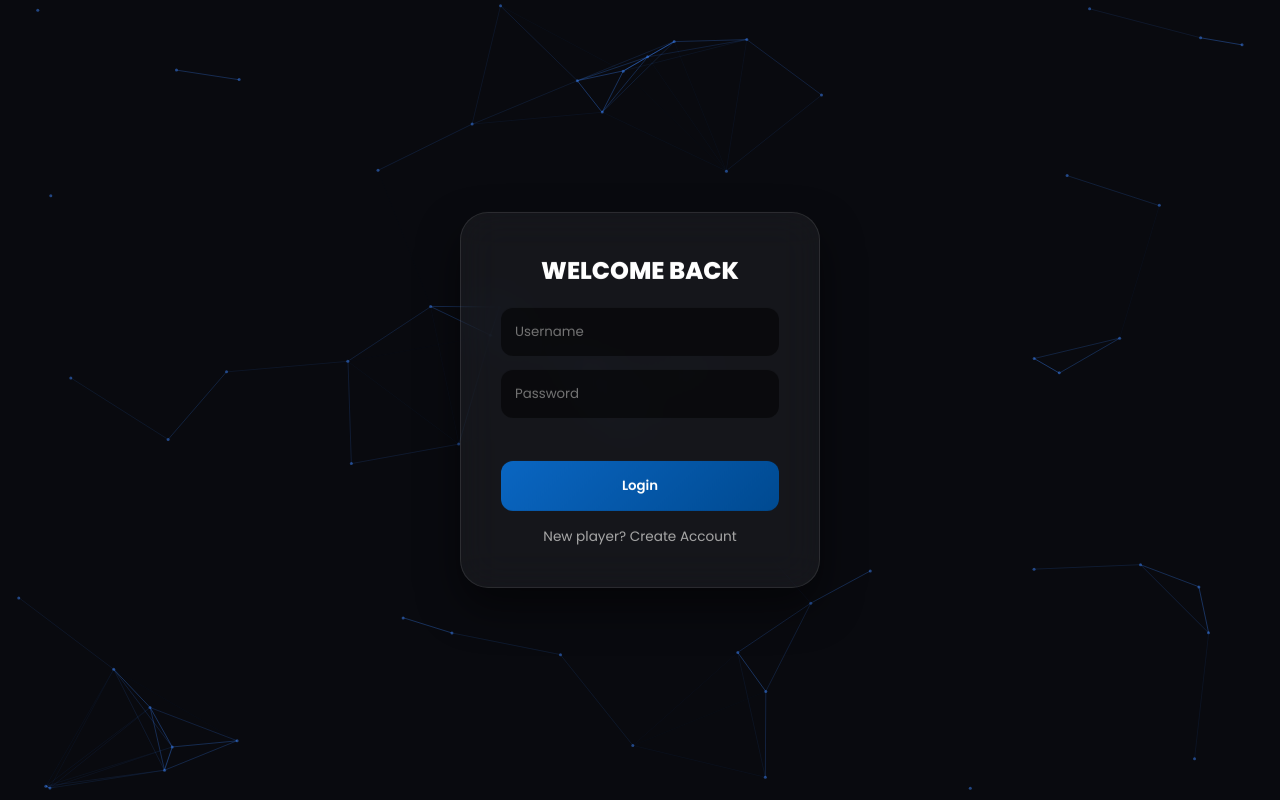
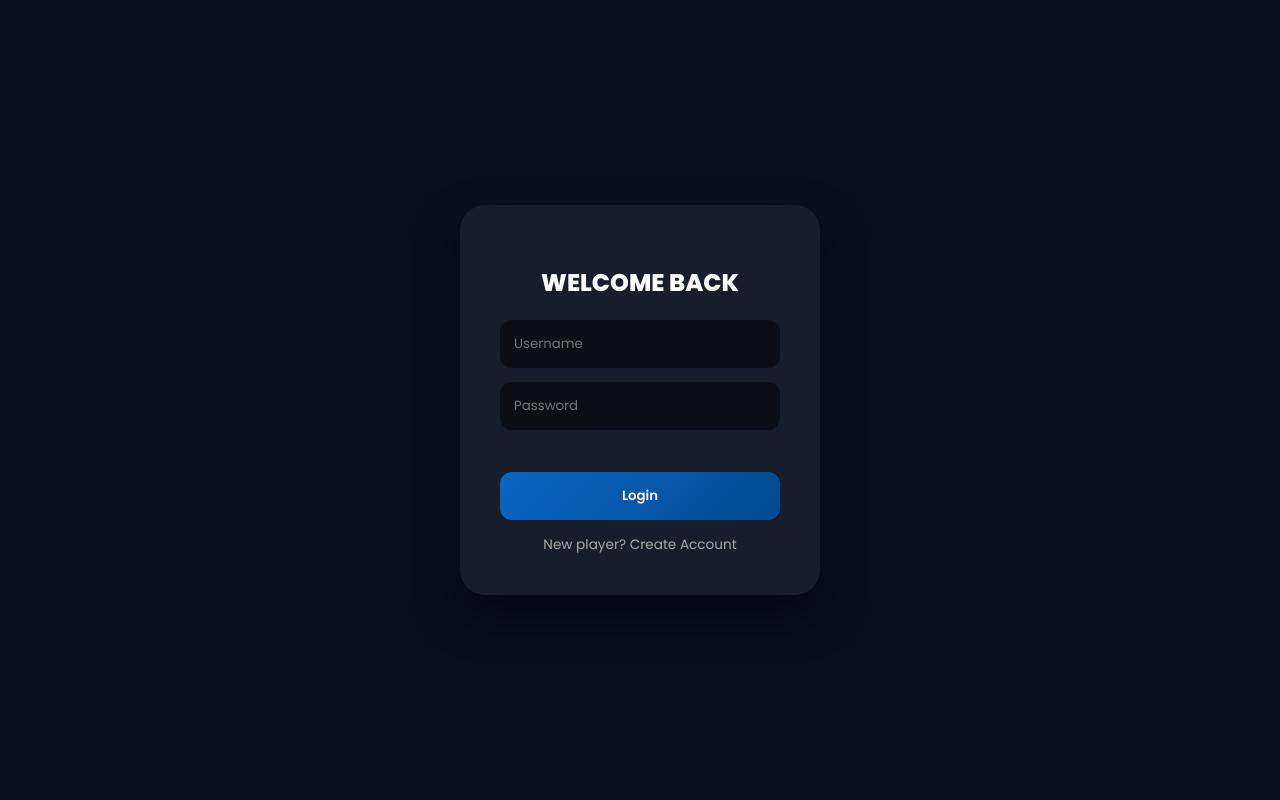
Before and after one commit to charan23bce20122-maker/sudoko6x6-online, a plain HTML site: page index.html in a window 1280 px wide. Both pictures are taken after a click on the element "Already have an account? Login". Drawn offline with Linux system fonts and the light colour scheme.

Commit message:
Update index.html

```diff
--- a/index.html
+++ b/index.html
@@ -4,18 +4,9 @@
 <meta charset="UTF-8">
 <meta name="viewport" content="width=device-width, initial-scale=1.0">
 
-  <!-- PWA Manifest -->
-  <link rel="manifest" href="manifest.json">
-  <meta name="theme-color" content="#0a66c2">
-
-  <!-- App Icons -->
-  <link rel="icon" type="image/png" sizes="192x192" href="icon-192.png">
-  <link rel="icon" type="image/png" sizes="512x512" href="icon-512.png">
-
-  <title>Sudoku 6x6</title>
+<title>Sudoku 6x6 - Login</title>
 
 <link href="https://fonts.googleapis.com/css2?family=Poppins:wght@400;600;800&display=swap" rel="stylesheet">
-  <link rel="stylesheet" href="main.css">
 
 <script src="https://www.gstatic.com/firebasejs/9.22.1/firebase-app-compat.js"></script>
 <script src="https://www.gstatic.com/firebasejs/9.22.1/firebase-database-compat.js"></script>
@@ -23,99 +14,81 @@
 
 <style>
 * { font-family: 'Poppins', sans-serif; box-sizing: border-box; }
-    body { margin: 0; background: #090a0f; color: white; overflow: hidden; }
-    #bgCanvas { position: fixed; inset: 0; z-index: 0; }
+body { margin:0; background:#0a0f1e; color:white; height:100vh; display:flex; align-items:center; justify-content:center; }
 
-    .center-box {
-      position: absolute;
-      top: 50%;
-      left: 50%;
-      transform: translate(-50%, -50%);
-      z-index: 1;
+.card {
+  width:360px;
+  padding:40px;
+  border-radius:25px;
+  background:rgba(255,255,255,0.06);
+  backdrop-filter: blur(20px);
+  box-shadow:0 20px 40px rgba(0,0,0,.5);
+  text-align:center;
 }
 
-    .glass-card {
-      width: 360px;
-      padding: 40px;
-      border-radius: 28px;
-      background: rgba(255,255,255,0.05);
-      backdrop-filter: blur(20px);
-      border: 1px solid rgba(255,255,255,0.1);
-      box-shadow: 0 20px 40px rgba(0,0,0,0.5);
-      text-align: center;
-    }
-
-    h2 { margin-bottom: 20px; font-weight: 800; }
+h2 { font-weight:800; margin-bottom:20px; }
 
 input {
-      width: 100%;
-      padding: 14px;
-      margin-bottom: 14px;
-      border-radius: 12px;
-      border: none;
-      background: rgba(0,0,0,0.5);
-      color: white;
-      outline: none;
+  width:100%;
+  padding:14px;
+  margin-bottom:14px;
+  border-radius:12px;
+  border:none;
+  background:rgba(0,0,0,.5);
+  color:white;
+  outline:none;
 }
 
 button {
-      width: 100%;
-      padding: 15px;
-      border-radius: 12px;
-      border: none;
-      cursor: pointer;
-      background: linear-gradient(135deg,#0a66c2,#004a91);
-      color: white;
-      font-weight: 600;
+  width:100%;
+  padding:14px;
+  border-radius:12px;
+  border:none;
+  background:linear-gradient(135deg,#0a66c2,#004a91);
+  color:white;
+  font-weight:600;
+  cursor:pointer;
 }
 
-    .toggle-link {
-      margin-top: 16px;
-      font-size: 0.85rem;
-      color: #aaa;
-      cursor: pointer;
+.toggle {
+  margin-top:15px;
+  font-size:0.85rem;
+  color:#aaa;
+  cursor:pointer;
 }
 
-    .status-msg {
-      min-height: 1.2rem;
-      margin-bottom: 10px;
-      font-size: 0.8rem;
-      font-weight: 600;
+#msg {
+  min-height:18px;
+  margin-bottom:10px;
+  font-size:0.8rem;
+  font-weight:600;
 }
 </style>
 </head>
 
 <body>
 
-<canvas id="bgCanvas"></canvas>
+<!-- 🔒 AUTO LOGIN CHECK -->
+<script>
+if (localStorage.getItem("gamerName")) {
+  window.location.replace("main.html");
+}
+</script>
 
-<div class="center-box">
-  <div class="glass-card">
-    <h2 id="formTitle">SIGN UP</h2>
+<div class="card">
+  <h2 id="title">SIGN UP</h2>
 
-    <input id="userInput" placeholder="Username" maxlength="15">
-    <input id="passInput" type="password" placeholder="Password">
+  <input id="username" placeholder="Username" maxlength="15">
+  <input id="password" type="password" placeholder="Password">
 
-    <div id="statusMsg" class="status-msg"></div>
+  <div id="msg"></div>
 
-    <button id="mainBtn" onclick="handleSubmit()">Create Account</button>
+  <button id="btn" onclick="submitForm()">Create Account</button>
 
-    <div class="toggle-link" onclick="toggleMode()">
-      <span id="toggleText">Already have an account? Login</span>
+  <div class="toggle" onclick="toggleMode()" id="toggleText">
+    Already have an account? Login
   </div>
 </div>
-</div>
-
-<script src="motion.js"></script>
-
-<!-- Service Worker Registration -->
-<script>
-if ("serviceWorker" in navigator) {
-  navigator.serviceWorker.register("service-worker.js")
-  .then(() => console.log("Service Worker Registered"))
-  .catch(err => console.log("Service Worker Error:", err));
-}
-</script>
 
 <script>
 const firebaseConfig = {
@@ -124,25 +97,23 @@ const firebaseConfig = {
 firebase.initializeApp(firebaseConfig);
 const db = firebase.database();
 
-let isLoginMode = false;
+let loginMode = false;
 
 function toggleMode() {
-  isLoginMode = !isLoginMode;
-  formTitle.innerText = isLoginMode ? "WELCOME BACK" : "SIGN UP";
-  mainBtn.innerText = isLoginMode ? "Login" : "Create Account";
-  toggleText.innerText = isLoginMode
-    ? "New player? Create Account"
-    : "Already have an account? Login";
-  statusMsg.innerText = "";
+  loginMode = !loginMode;
+  title.innerText = loginMode ? "WELCOME BACK" : "SIGN UP";
+  btn.innerText = loginMode ? "Login" : "Create Account";
+  toggleText.innerText = loginMode ? "New player? Create Account" : "Already have an account? Login";
+  msg.innerText = "";
 }
 
-async function handleSubmit() {
-  const user = userInput.value.trim();
-  const pass = passInput.value.trim();
+async function submitForm() {
+  const user = username.value.trim();
+  const pass = password.value.trim();
 
   if (user.length < 3 || pass.length < 4) {
-    statusMsg.innerText = "Username or password too short";
-    statusMsg.style.color = "red";
+    msg.innerText = "Too short username or password";
+    msg.style.color = "red";
     return;
   }
 
@@ -150,28 +121,28 @@ async function handleSubmit() {
   const ref = db.ref("players/" + user);
   const snap = await ref.once("value");
 
-  if (isLoginMode) {
+  if (loginMode) {
     if (snap.exists() && snap.val().password === hash) {
       localStorage.setItem("gamerName", user);
       localStorage.setItem("coins", snap.val().coins || 50);
-      statusMsg.innerText = "Login successful!";
-      statusMsg.style.color = "#00ff88";
-      setTimeout(() => window.location.href = "main.html", 1000);
+      msg.innerText = "Login successful!";
+      msg.style.color = "#00ff88";
+      setTimeout(() => window.location.replace("main.html"), 800);
     } else {
-      statusMsg.innerText = "Invalid login";
-      statusMsg.style.color = "red";
+      msg.innerText = "Invalid login details";
+      msg.style.color = "red";
     }
   } else {
     if (snap.exists()) {
-      statusMsg.innerText = "User already exists";
-      statusMsg.style.color = "red";
+      msg.innerText = "User already exists";
+      msg.style.color = "red";
     } else {
       await ref.set({ username: user, password: hash, coins: 50 });
       localStorage.setItem("gamerName", user);
       localStorage.setItem("coins", 50);
-      statusMsg.innerText = "Account created!";
-      statusMsg.style.color = "#00ff88";
-      setTimeout(() => window.location.href = "main.html", 1000);
+      msg.innerText = "Account created!";
+      msg.style.color = "#00ff88";
+      setTimeout(() => window.location.replace("main.html"), 800);
     }
   }
 }
```
Lines whose indentation alone changed are shown as unchanged.
